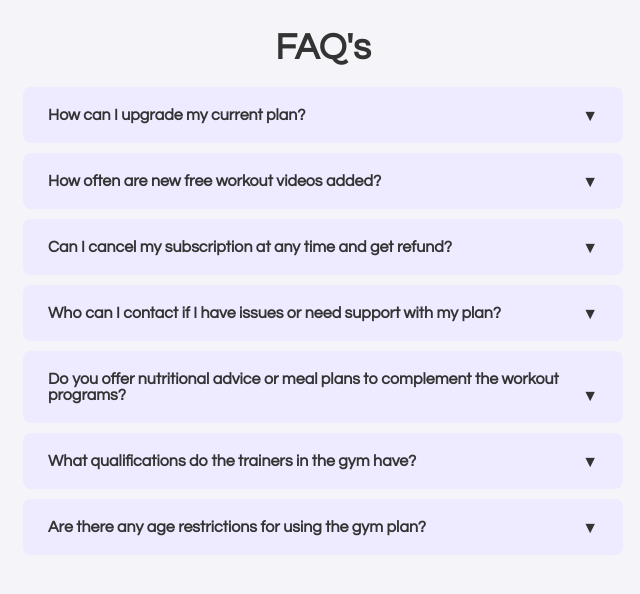
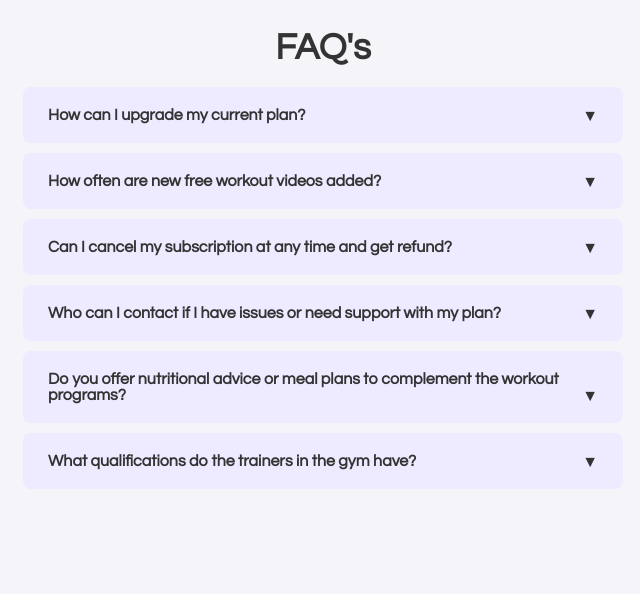
Before and after one commit to abhay-raj19/FitBody, a React (Vite) app: page / in a window 1280 px wide. Shown: the part 4020-4614 px from the top of the page, without its empty margins (317-957 px from the left). Built offline with nearby package versions, Linux system fonts and the light colour scheme.

Commit message:
Updated FAQ questions
Signed-off-by: Manya Raghuvanshi <manyaraghuvanshi66@gmail.com>

```diff
--- a/src/components/UI/Support.jsx
+++ b/src/components/UI/Support.jsx
@@ -46,11 +46,7 @@ const Support = () => {
         answer:
           "Yes, you can customize your invoices by adding additional details that you deem necessary.",
       },
-      {
-        question: "Are there any age restrictions for using the gym plan?",
-        answer:
-          "Yes, you can customize your invoices by adding additional details that you deem necessary.",
-      },
+
   ];
 
 
```
